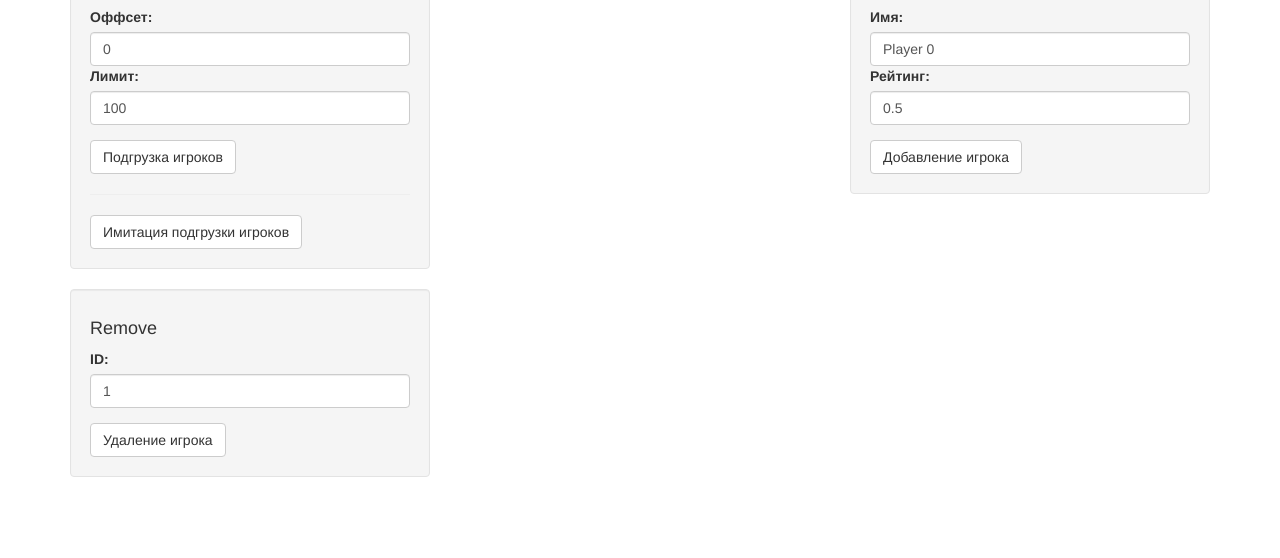
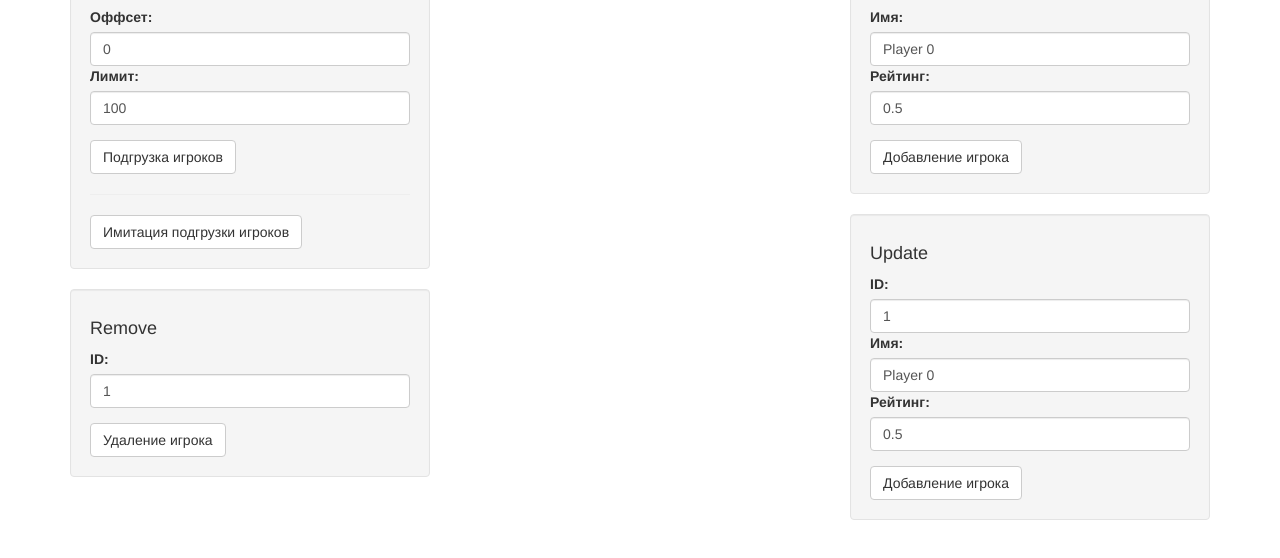
Before and after one commit to Vasilesk/frontend-cybersport, a plain HTML site: page index.html in a window 1280 px wide. Shown: the part 122-680 px from the top of the page. Drawn offline with nearby package versions, Linux system fonts and the light colour scheme.

Commit message:
player update block

```diff
--- a/index.html
+++ b/index.html
@@ -53,6 +53,18 @@
           </div>
           <button onclick="addPlayer()" class="btn btn-default">Добавление игрока</button>
         </div>
+        <div class="well">
+          <h4>Update</h4>
+          <div class="form-group">
+            <label for="update-id">ID:</label>
+            <input type="number" class="form-control" id="update-id" size="3" value="1">
+            <label for="update-name">Имя:</label>
+            <input type="text" class="form-control" id="update-name" value="Player 0">
+            <label for="update-rating">Рейтинг:</label>
+            <input type="number" class="form-control" id="update-rating" size="3" value="0.5">
+          </div>
+          <button onclick="updatePlayer()" class="btn btn-default">Добавление игрока</button>
+        </div>
       </div>
     </div>
   </div>
--- a/main.js
+++ b/main.js
@@ -34,7 +34,7 @@ function getPlayers() {
 function putPlayer(player, rootElem) {
   var divPlayer = document.createElement('div');
   divPlayer.playerID = player.id;
-  divPlayer.innerHTML = player.name
+  divPlayer.innerHTML = player.id.toString() + ': ' + player.name;
   rootElem.appendChild(divPlayer);
 }
 
@@ -126,3 +126,41 @@ function removePlayer() {
   };
   xhr.send(dataToSend);
 }
+
+function updatePlayer() {
+  var xhr = new XMLHttpRequest();
+  var url = "/api/method/players.update";
+  var rating = parseFloat(document.getElementById('update-rating').value)
+  if (rating > 1.0) {
+    rating = 0.0;
+  }
+  var playerID = parseInt(document.getElementById('remove-id').value)
+  var data = {
+    v: 1.0,
+    players: [{
+      id: playerID,
+      name: document.getElementById('update-name').value,
+      rating: rating,
+    }]
+  };
+  var dataToSend = JSON.stringify(data);
+
+  xhr.open("POST", url, true);
+  xhr.setRequestHeader("Content-type", "application/json");
+  xhr.onreadystatechange = function() {
+    if (xhr.readyState === 4 && xhr.status === 200) {
+      var data = JSON.parse(xhr.responseText);
+      if (data.status == 'error') {
+        document.getElementById("err-message").innerHTML = "Error: " + data.message;
+        console.log( "Error " + data.error);
+      } else {
+        data = data.data;
+        console.log(data);
+        document.getElementById("err-message").innerHTML = '';
+      }
+    } else {
+      document.getElementById("err-message").innerHTML = "Ошибка при добавлении игрока";
+    }
+  };
+  xhr.send(dataToSend);
+}
```
